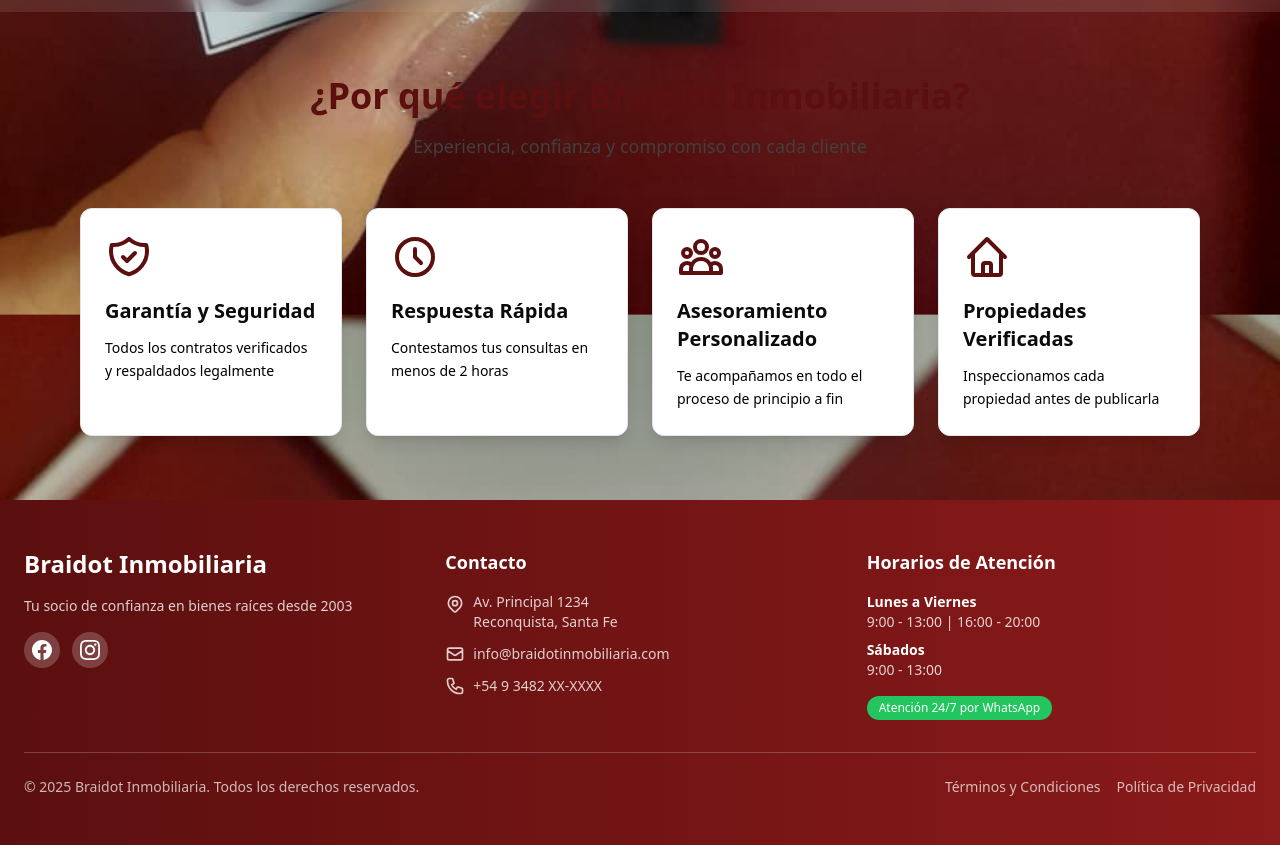
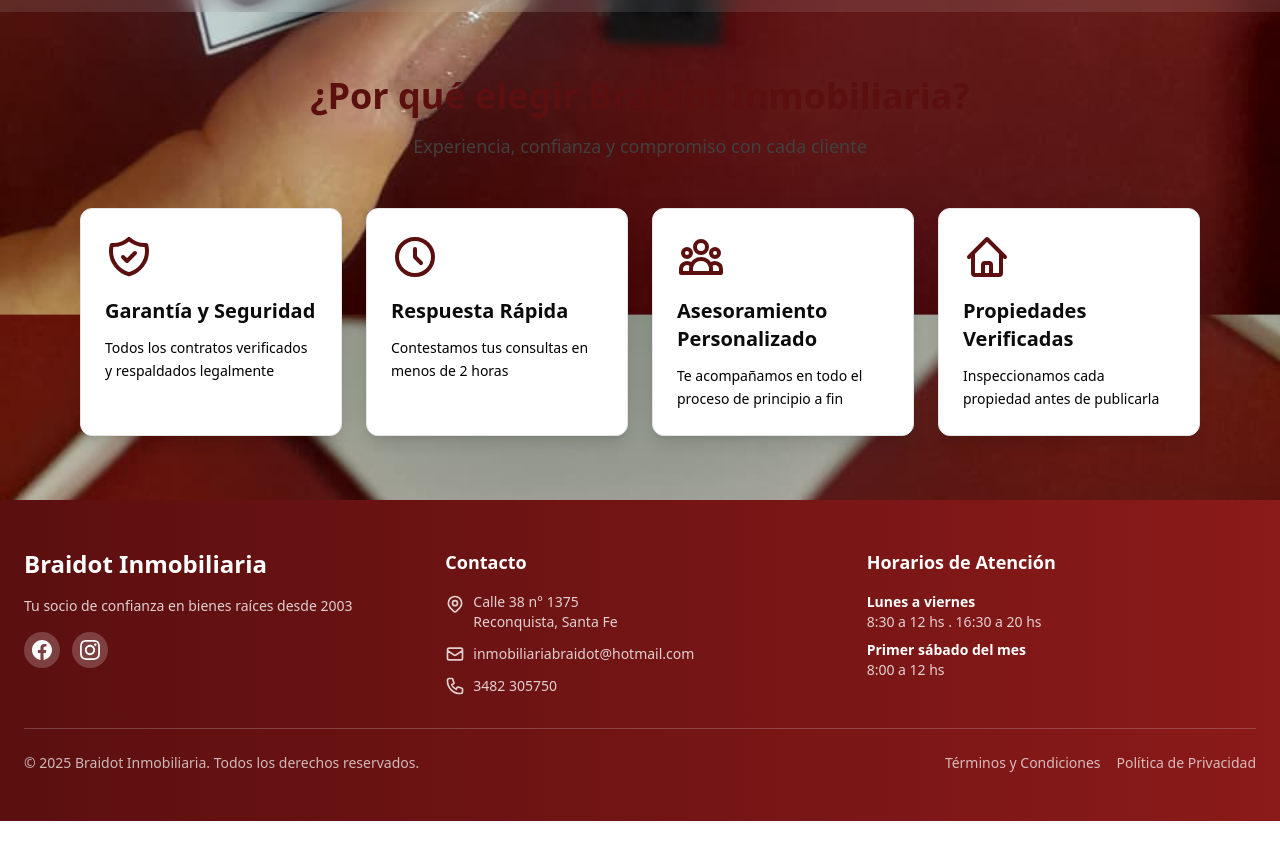
Before and after one commit to kevinramirezok/Braidot_Inmobiliaria, a React (Vite) app: page / in a window 1280 px wide. Shown: the part 1392-2237 px from the top of the page. After the commit the page ends 2213 px from the top, so only its background shows below. Built offline with nearby package versions, Linux system fonts and the light colour scheme; no server answers; the database is empty.

Commit message:
Fix: Eliminar Footer duplicado de App.jsx, solo queda en Home.jsx

```diff
--- a/src/components/Footer.jsx
+++ b/src/components/Footer.jsx
@@ -47,22 +47,22 @@ const Footer = () => {
                   <path strokeLinecap="round" strokeLinejoin="round" strokeWidth={2} d="M17.657 16.657L13.414 20.9a1.998 1.998 0 01-2.827 0l-4.244-4.243a8 8 0 1111.314 0z" />
                   <path strokeLinecap="round" strokeLinejoin="round" strokeWidth={2} d="M15 11a3 3 0 11-6 0 3 3 0 016 0z" />
                 </svg>
-                <span>Av. Principal 1234<br/>Reconquista, Santa Fe</span>
+                <span>Calle 38 n° 1375<br/>Reconquista, Santa Fe</span>
               </li>
               <li className="flex items-center gap-2">
                 <svg className="w-5 h-5 flex-shrink-0" fill="none" stroke="currentColor" viewBox="0 0 24 24">
                   <path strokeLinecap="round" strokeLinejoin="round" strokeWidth={2} d="M3 8l7.89 5.26a2 2 0 002.22 0L21 8M5 19h14a2 2 0 002-2V7a2 2 0 00-2-2H5a2 2 0 00-2 2v10a2 2 0 002 2z" />
                 </svg>
-                <a href="mailto:info@braidotinmobiliaria.com" className="hover:text-white">
-                  info@braidotinmobiliaria.com
+                <a href="mailto:inmobiliariabraidot@hotmail.com" className="hover:text-white">
+                  inmobiliariabraidot@hotmail.com
                 </a>
               </li>
               <li className="flex items-center gap-2">
                 <svg className="w-5 h-5 flex-shrink-0" fill="none" stroke="currentColor" viewBox="0 0 24 24">
                   <path strokeLinecap="round" strokeLinejoin="round" strokeWidth={2} d="M3 5a2 2 0 012-2h3.28a1 1 0 01.948.684l1.498 4.493a1 1 0 01-.502 1.21l-2.257 1.13a11.042 11.042 0 005.516 5.516l1.13-2.257a1 1 0 011.21-.502l4.493 1.498a1 1 0 01.684.949V19a2 2 0 01-2 2h-1C9.716 21 3 14.284 3 6V5z" />
                 </svg>
-                <a href="tel:+5493482XXXXXX" className="hover:text-white">
-                  +54 9 3482 XX-XXXX
+                <a href="tel:+543482305750" className="hover:text-white">
+                  3482 305750
                 </a>
               </li>
             </ul>
@@ -73,17 +73,12 @@ const Footer = () => {
             <h4 className="text-lg font-bold mb-4">Horarios de Atención</h4>
             <ul className="space-y-2 text-sm text-white/80">
               <li>
-                <span className="font-semibold text-white">Lunes a Viernes</span>
-                <br/>9:00 - 13:00 | 16:00 - 20:00
+                <span className="font-semibold text-white">Lunes a viernes</span>
+                <br/>8:30 a 12 hs . 16:30 a 20 hs
               </li>
               <li>
-                <span className="font-semibold text-white">Sábados</span>
-                <br/>9:00 - 13:00
-              </li>
-              <li className="pt-2">
-                <span className="inline-block bg-green-500 text-white text-xs px-3 py-1 rounded-full">
-                  Atención 24/7 por WhatsApp
-                </span>
+                <span className="font-semibold text-white">Primer sábado del mes</span>
+                <br/>8:00 a 12 hs
               </li>
             </ul>
           </div>
```
